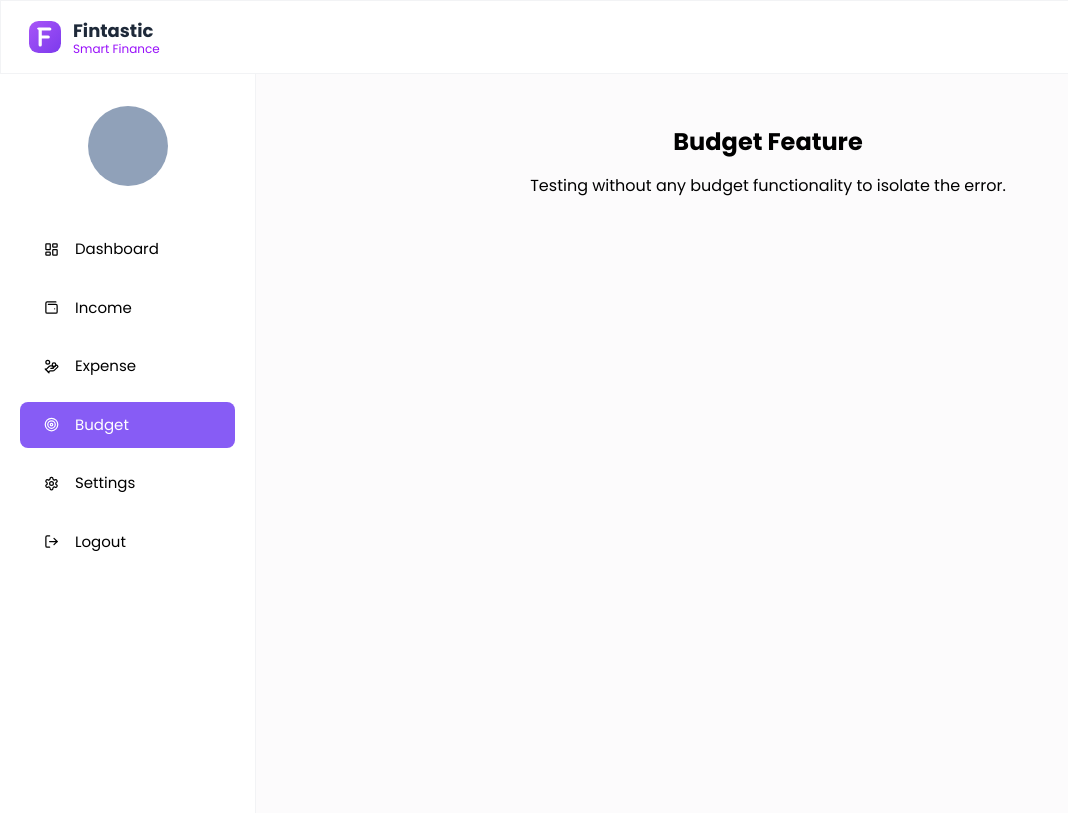
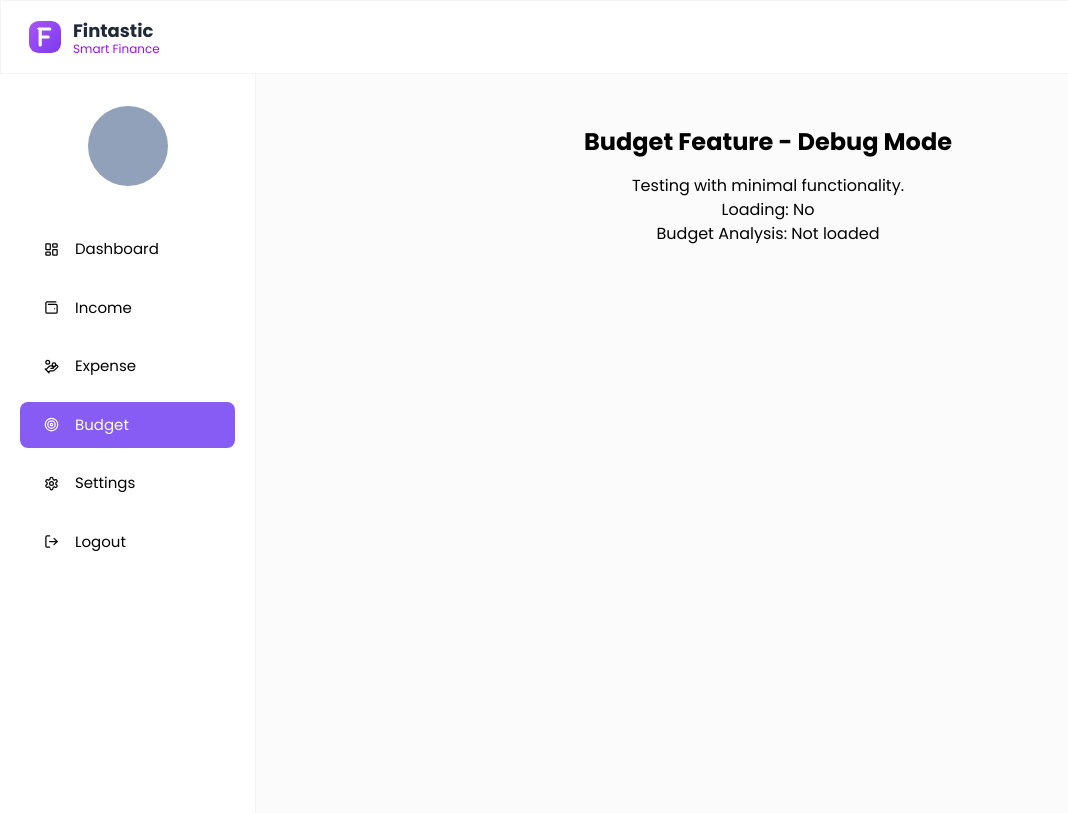
Before and after one commit to Atharva9281/expense-tracker, a React (Vite) app in the folder frontend/expense-tracker/: page /budget in a window 1280 px wide. Shown: the whole page, without its empty margins (0-1068 px from the left). Built offline with nearby package versions, Linux system fonts and the light colour scheme; no server answers; sample sign-in values are in the browser's storage.

Commit message:
trial to find error in theother components budget file

```diff
--- a/frontend/expense-tracker/src/pages/Dashboard/Budget.jsx
+++ b/frontend/expense-tracker/src/pages/Dashboard/Budget.jsx
@@ -298,19 +298,37 @@
 
 // export default Budget;
 
-import React from "react";
+import React, { useState, useEffect, useCallback } from "react";
 import DashboardLayout from "../../components/layouts/DashboardLayout";
 import { useUserAuth } from "../../hooks/useUserAuth";
+import axiosInstance from "../../utils/axiosInstance";
+import { API_PATHS } from "../../utils/apiPath";
+import toast from "react-hot-toast";
+// Comment out components initially
+// import Modal from "../../components/Modal";
+// import BudgetOverview from "../../components/Budget/BudgetOverview";
+// import BudgetList from "../../components/Budget/BudgetList";
+// import AddBudgetForm from "../../components/Budget/AddBudgetForm";
+// import DeleteAlert from "../../components/DeleteAlert";
 
 const Budget = () => {
   useUserAuth();
+  console.log("1. After useUserAuth");
+
+  const [budgetAnalysis, setBudgetAnalysis] = useState(null);
+  const [loading, setLoading] = useState(false);
+  console.log("2. After useState");
+
+  // Add more state gradually...
 
   return (
     <DashboardLayout activeMenu="Budget">
       <div className="my-5 mx-auto">
         <div className="p-8 text-center">
-          <h2 className="text-2xl font-bold mb-4">Budget Feature</h2>
-          <p>Testing without any budget functionality to isolate the error.</p>
+          <h2 className="text-2xl font-bold mb-4">Budget Feature - Debug Mode</h2>
+          <p>Testing with minimal functionality.</p>
+          <p>Loading: {loading ? 'Yes' : 'No'}</p>
+          <p>Budget Analysis: {budgetAnalysis ? 'Loaded' : 'Not loaded'}</p>
         </div>
       </div>
     </DashboardLayout>
```
